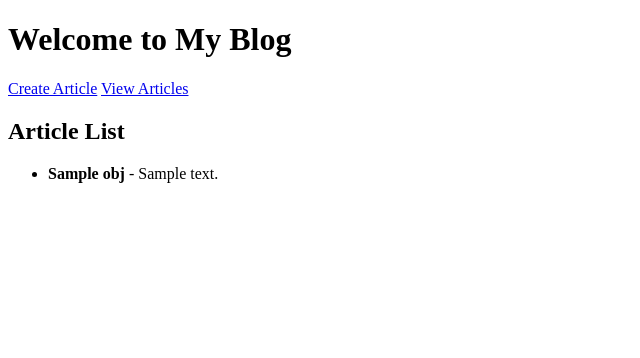
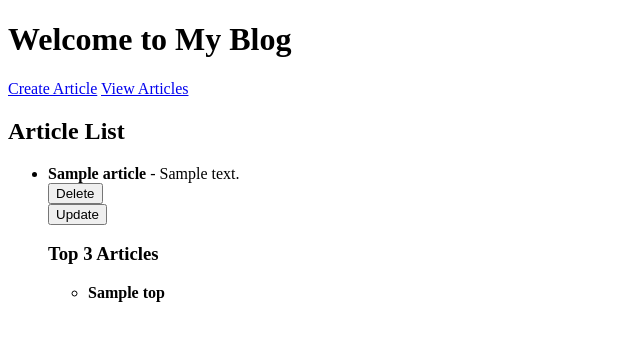
Before and after one commit to Akhil-Desai/backend-and-infra, a Django app: template Roadmap-Blog/BlogProject/templates/BlogApp/show.html in a window 1280 px wide. Shown: the top 358 px of the page, without its empty margins (0-640 px from the left). Run offline with Django 3.2, Linux system fonts and the light colour scheme; the template is opened without the code that fills it: most values are stand-ins (such as "Sample title", 1, 10 or a date in 2020).

Commit message:
Update and Get Top 3 articles implemented

```diff
--- a/Roadmap-Blog/BlogProject/BlogProject/urls.py
+++ b/Roadmap-Blog/BlogProject/BlogProject/urls.py
@@ -15,10 +15,11 @@ Including another URLconf
 """
 from django.contrib import admin
 from django.urls import path
-from BlogApp.views import showArticleView, createArticleView
+from BlogApp.views import showArticleView, createArticleView,deleteArticleView,updateArticleView
 
 urlpatterns = [
-    path("admin/", admin.site.urls),
     path("", createArticleView, name="article_url"),
     path("show/", showArticleView, name="show_url"),
+    path('del/<int:f_uid>', deleteArticleView, name='delete_url'),
+    path('up/<int:f_uid>', updateArticleView, name="update_url" )
 ]
--- a/Roadmap-Blog/BlogProject/templates/BlogApp/show.html
+++ b/Roadmap-Blog/BlogProject/templates/BlogApp/show.html
@@ -4,9 +4,30 @@
   <h2>Article List</h2>
   <ul>
     {% for article in obj %}
-      <li><strong>{{ obj.title }}</strong> - {{ obj.content }}</li>
-    {% empty %}
-      <li>No articles available.</li>
+    <li>
+        <strong>{{ article.title }}</strong> - {{ article.content }}
+        <div>
+            <form action="{% url 'delete_url' article.id %}" method="post">
+                {% csrf_token %}
+                <button type="submit" class="btn btn-danger">Delete</button>
+            </form>
+            <form action="{% url 'update_url' article.id %}" method="post">
+                {% csrf_token %}
+                <button type="submit">Update</button>
+            </form>
+        </div>
+    </li>
     {% endfor %}
+
+    <h3>Top 3 Articles</h3>
+    <ul>
+      {% for top in t3 %}
+      <li>
+          <strong>{{ top.title }}</strong>
+      </li>
+      {% empty %}
+        <li>No articles available.</li>
+      {% endfor %}
+    </ul>
   </ul>
 {% endblock %}
```
Also changed, not shown: Roadmap-Blog/BlogProject/BlogApp/views.py (+35 -2 lines), Roadmap-Blog/BlogProject/urls.py (added, +7 -0 lines).
